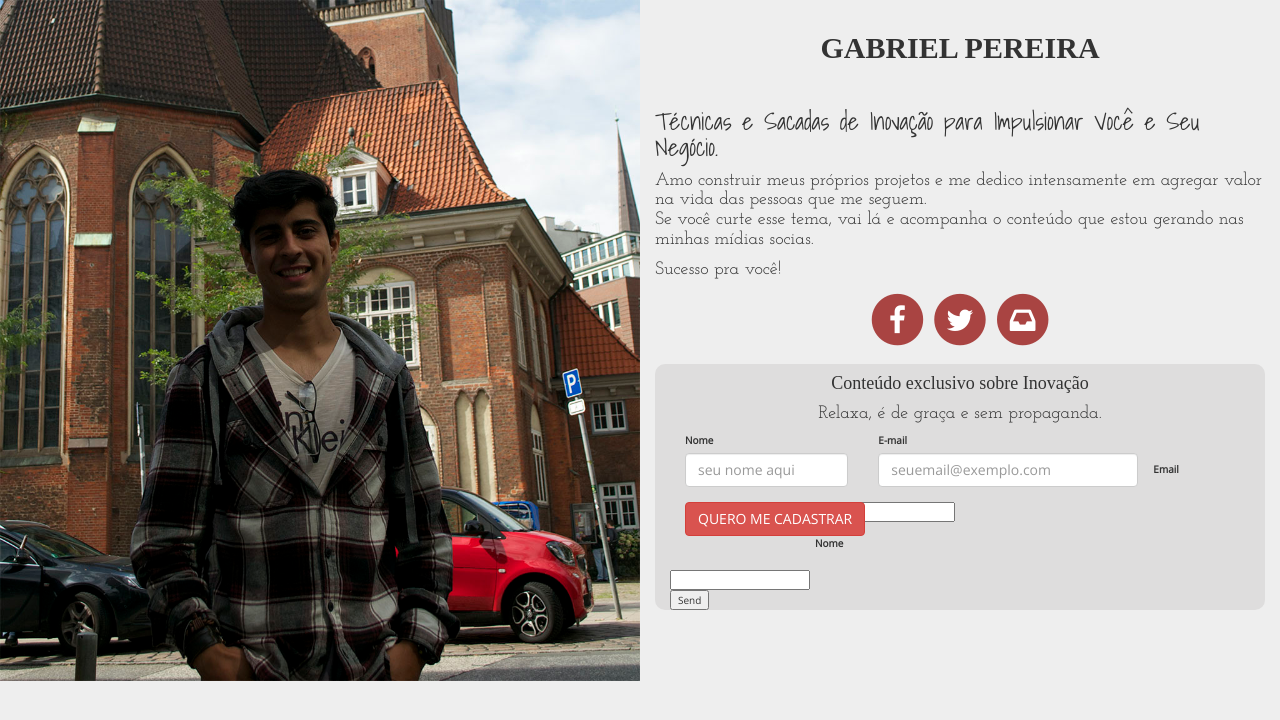
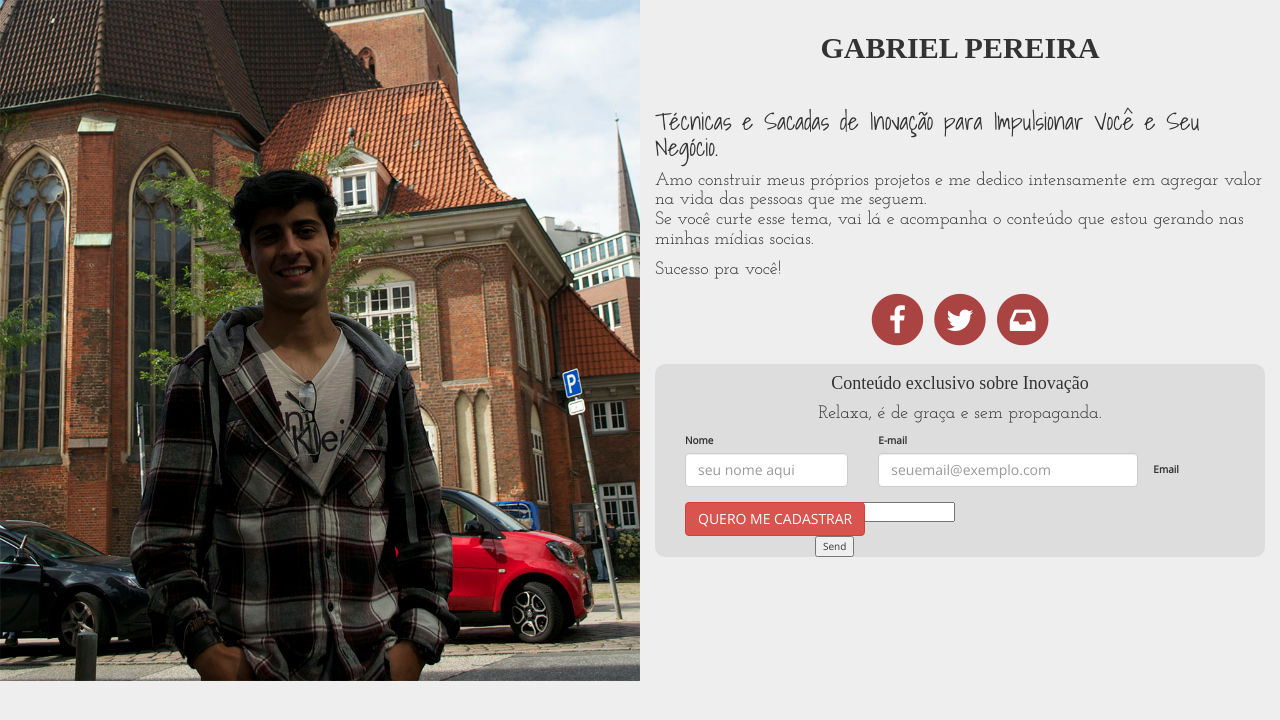
Before and after one commit to gabspereira/uniegabpereira.github.io, a Jekyll site: the page index.html, which Jekyll copies as it is, in a window 1280 px wide. Shown: the top 720 px of the page. Built offline with Jekyll 4.4.1, drawn with Linux system fonts in a browser that asks for light colours; nearby versions of some CDN libraries; some web fonts are replaced.

Commit message:
remove value

```diff
--- a/index.html
+++ b/index.html
@@ -61,8 +61,6 @@
         <input type="hidden" name="subscribers_list_hash" value="0hly6usdrg" /><br />
         <label for="freshmail_email">Email</label><br /><br />
         <input type="text" id="freshmail_email" name="freshmail_email"/> <br/><br />
-        <label for="fm_nome">Nome</label><br /><br />
-        <input type="text" id="fm_nome" name="freshmail_custom_field[nome]"><br />
         <input type="submit" value="Send" /><br />
         </form>
 
```
